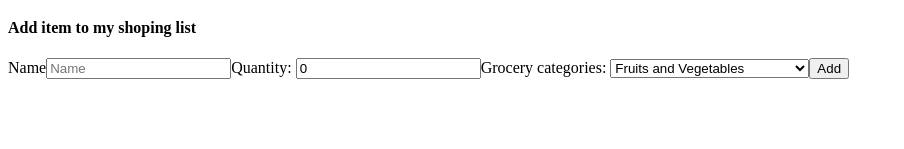
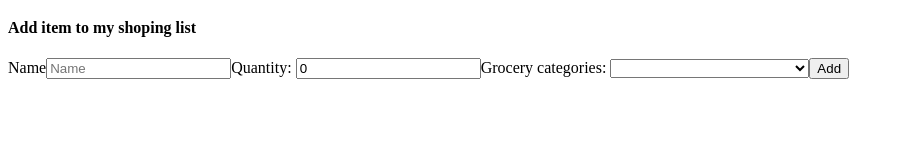
Before and after one commit to mangelesc/Shopping-List-App, an Angular app: page / in a window 1280 px wide. Shown: the part 132-281 px from the top of the page, without its empty margins (0-904 px from the left). Built offline with nearby package versions, Linux system fonts and the light colour scheme.

Commit message:
Cambios en organización de modulos

```diff
--- a/src/app/shopping-list/components/add-item/add-item.component.html
+++ b/src/app/shopping-list/components/add-item/add-item.component.html
@@ -22,17 +22,17 @@
     name="type"
     id="type"
     >
-    <option value="">Fruits and Vegetables</option>
-    <option value="">Dairy Products</option>
-    <option value="">Meat and Fish</option>
-    <option value="">Bakery</option>
-    <option value="">Cereals and Grain Products</option>
-    <option value="">Canned and Packaged Foods</option>
-    <option value="">Pantry Staples</option>
-    <option value="">Beverages</option>
-    <option value="">Cleaning Supplies</option>
-    <option value="">Personal Care Items</option>
-    <option value="">Others</option>
+    <option value="Fruits and Vegetables">Fruits and Vegetables</option>
+    <option value="Dairy Products">Dairy Products</option>
+    <option value="Meat and Fish">Meat and Fish</option>
+    <option value="Bakery">Bakery</option>
+    <option value="Cereals and Grain Products">Cereals and Grain Products</option>
+    <option value="Canned and Packaged Foods">Canned and Packaged Foods</option>
+    <option value="Pantry Staples">Pantry Staples</option>
+    <option value="Beverages">Beverages</option>
+    <option value="Cleaning Supplies">Cleaning Supplies</option>
+    <option value="Personal Care Items">Personal Care Items</option>
+    <option value="Others" selected >Others</option>
   </select>
 
   <button type="submit" >
--- a/src/app/shopping-list/components/list/list.component.html
+++ b/src/app/shopping-list/components/list/list.component.html
@@ -6,6 +6,10 @@
       <!-- <span> {{ i+1 }} </span> -->
       <span> {{ item.name }} </span>
       <span> {{ item.quantity }} </span>
+      <span [ngClass]="{
+        'VegFruits': item.type === 'Fruits and Vegetables'}">
+
+      </span>
       <button (click)="onDeleteItem(item.id)"> x </button>
   </li>
 </ul>
--- a/src/app/shopping-list/services/shopping-list.service.ts
+++ b/src/app/shopping-list/services/shopping-list.service.ts
@@ -41,4 +41,12 @@ export class ShoppingListService {
   dropItemById ( id:string ): void {
     this._shoppingList = this._shoppingList.filter( item => item.id !== id );
   }
+
+  increaseQuantity (id:string, value : number): void {
+    this._shoppingList.forEach(item => {
+      if (item.id === id){
+        item.quantity += value;
+      }
+    });
+  }
 }
```
